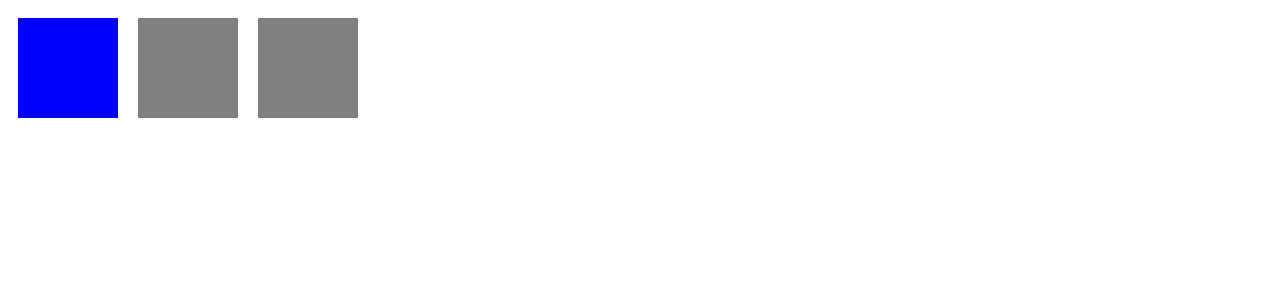
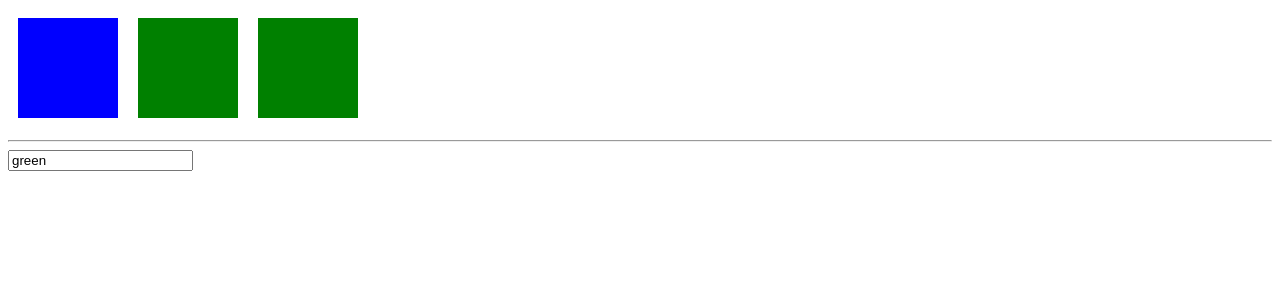
Before and after one commit to gabrielmustiere/vue-starter, a Vue app: page / in a window 1280 px wide. Shown: the top 300 px of the page. Built offline with nearby package versions, Linux system fonts and the light colour scheme.

Commit message:
styling with css and using names

```diff
--- a/src/App.vue
+++ b/src/App.vue
@@ -1,8 +1,10 @@
 <template>
     <div>
         <div class="demo" @click="attachRed = !attachRed" :class="divClasses"></div>
-        <div class="demo"></div>
-        <div class="demo"></div>
+        <div class="demo" :class="[color,{red:attachRed}]"></div>
+        <div class="demo" :class="color"></div>
+        <hr>
+        <input type="text" v-model="color">
     </div>
 </template>
 
@@ -10,7 +12,8 @@
 export default {
   data: function() {
     return {
-      attachRed: false
+      attachRed: false,
+      color: "green"
     };
   },
   computed: {
@@ -32,10 +35,16 @@ export default {
   display: inline-block;
   margin: 10px;
 }
+
 .red {
   background-color: red;
 }
+
 .blue {
   background-color: blue;
 }
+
+.green {
+  background-color: green;
+}
 </style>
```
